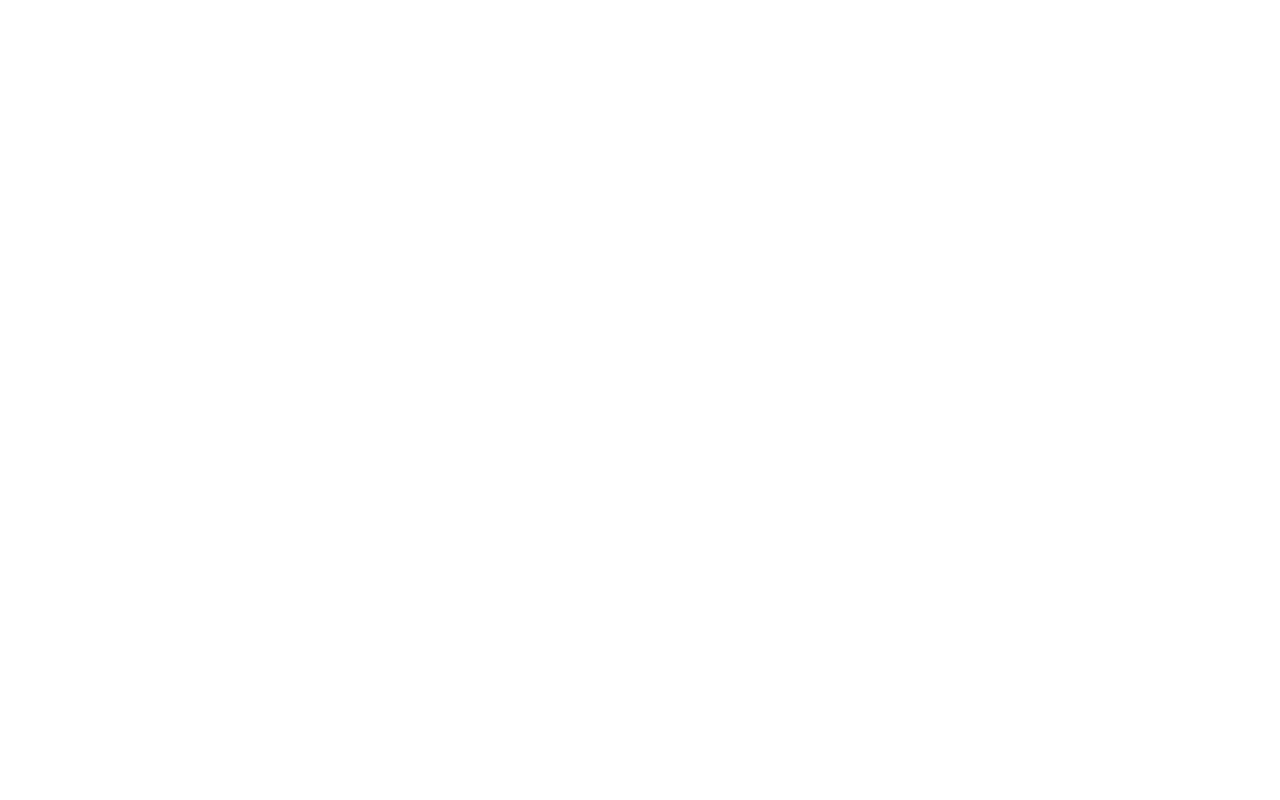
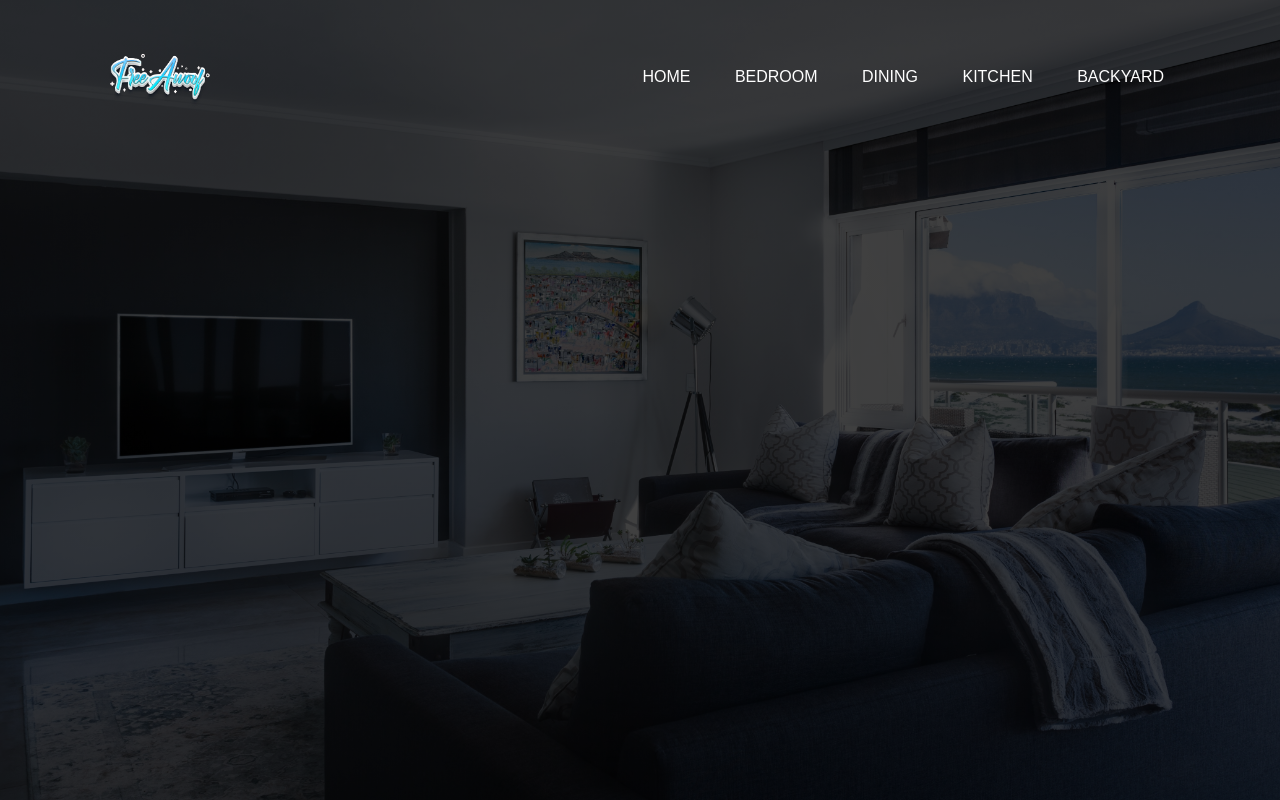
Before and after one commit to obiora23/Tutorial, a plain HTML site: page index.html in a window 1280 px wide. Drawn offline with Linux system fonts and the light colour scheme.

Commit message:
newer updates

```diff
--- a/index.html
+++ b/index.html
@@ -1,10 +1,34 @@
 <!DOCTYPE html>
 <html lang="en">
-  <head>
-    <meta charset="UTF-8" />
-    <meta http-equiv="X-UA-Compatible" content="IE=edge" />
-    <meta name="viewport" content="width=device-width, initial-scale=1.0" />
-    <title>How to Make a Website</title>
-  </head>
-  <body></body>
+    <head>
+        <meta charset="UTF-8">
+        <meta http-equiv="X-UA-Compatible" content="IE=edge">
+        <meta name="viewport" content="width=device-width, initial-scale=1.0">
+        <title>How to Make a Website</title>
+        <link rel="stylesheet" href="style.css">
+    </head>
+    <body>
+        <div class="banner">
+            <div class="navbar">
+                <img src="media/logo1b.png" alt="logo1b" class="logo">
+                <ul>
+                    <li>
+                        <a href="">Home</a>
+                    </li>
+                    <li>
+                        <a href="">Bedroom</a>
+                    </li>
+                    <li>
+                        <a href="">Dining</a>
+                    </li>
+                    <li>
+                        <a href="">Kitchen</a>
+                    </li>
+                    <li>
+                        <a href="">Backyard</a>
+                    </li>
+                </ul>
+            </div>
+        </div>
+    </body>
 </html>
--- /dev/null
+++ b/style.css
@@ -0,0 +1,39 @@
+* {
+    margin: 0;
+    padding: 0;
+    font-family: sans-serif;
+}
+
+.banner {
+    width: 100%;
+    height: 100vh;
+    background-image: linear-gradient(rgba(0, 0, 0, 0.75), rgba(0, 0, 0, 0.75)), url("media/pexels-jean-van-der-meulen-1457842.jpg");
+    background-size: cover;
+    background-position: center;
+}
+
+.navbar {
+    width: 85%;
+    margin: auto;
+    padding: 35px 0;
+    display: flex;
+    align-items: center;
+    justify-content: space-between;
+}
+
+.logo {
+    width: 120px;
+    cursor: pointer;
+}
+
+.navbar ul li {
+    list-style: none;
+    display: inline-block;
+    margin: 0 20px;
+}
+
+.navbar ul li a {
+    text-decoration: none;
+    color: white;
+    text-transform: uppercase;
+}
```
